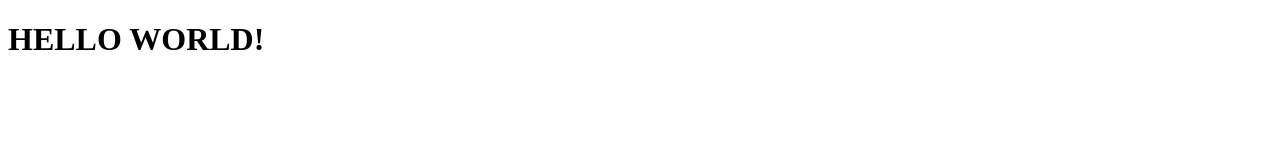
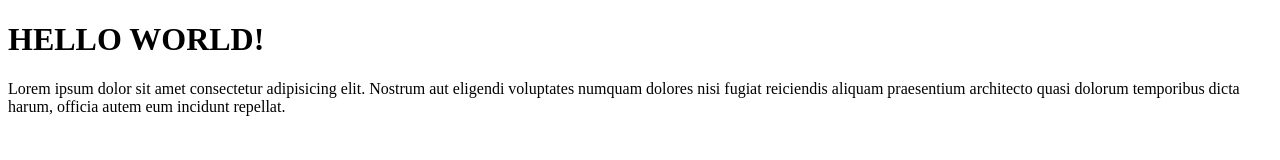
Before and after one commit to GemelliAngelo/test-di-gruppo-brench-merge, a plain HTML site: page index.html in a window 1280 px wide. Drawn offline with Linux system fonts and the light colour scheme.

Commit message:
add description

```diff
--- a/index.html
+++ b/index.html
@@ -7,5 +7,11 @@
   </head>
   <body>
     <h1>HELLO WORLD!</h1>
+    <p>
+      Lorem ipsum dolor sit amet consectetur adipisicing elit. Nostrum aut
+      eligendi voluptates numquam dolores nisi fugiat reiciendis aliquam
+      praesentium architecto quasi dolorum temporibus dicta harum, officia autem
+      eum incidunt repellat.
+    </p>
   </body>
 </html>
```
